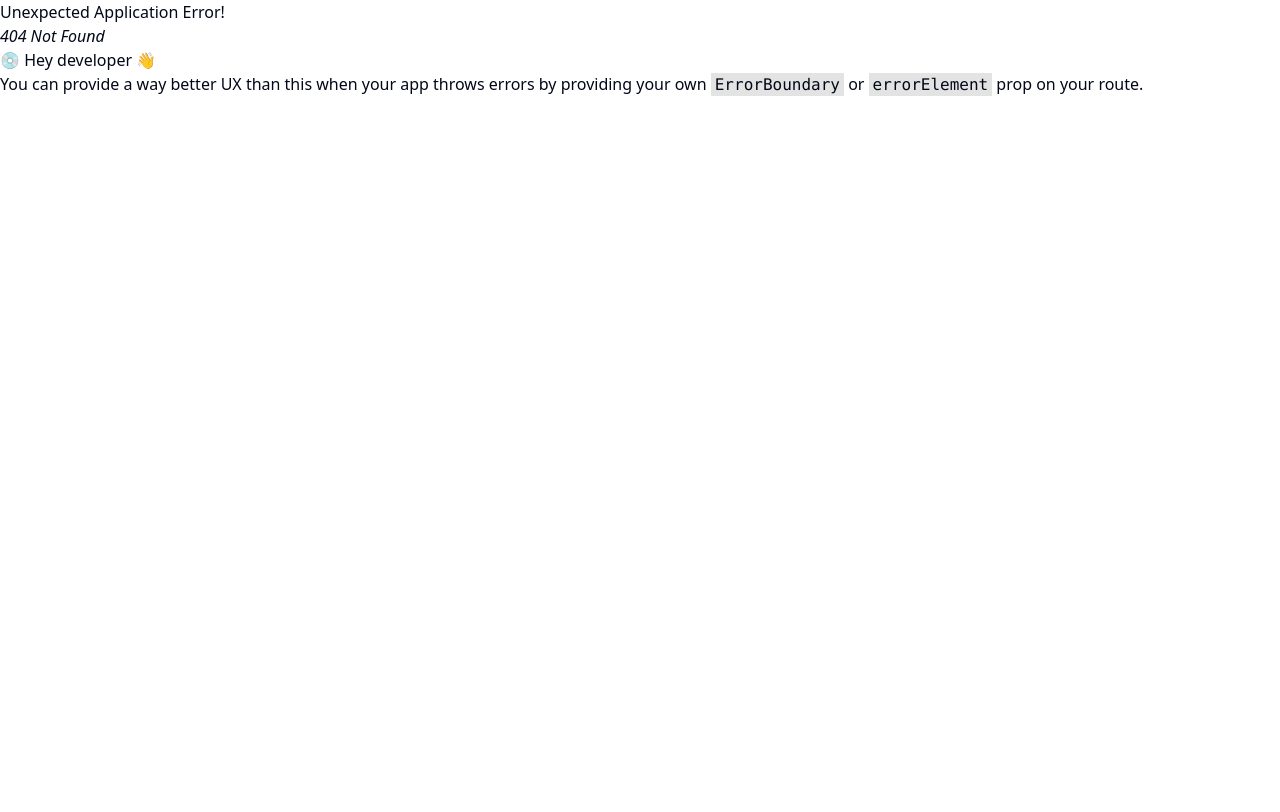
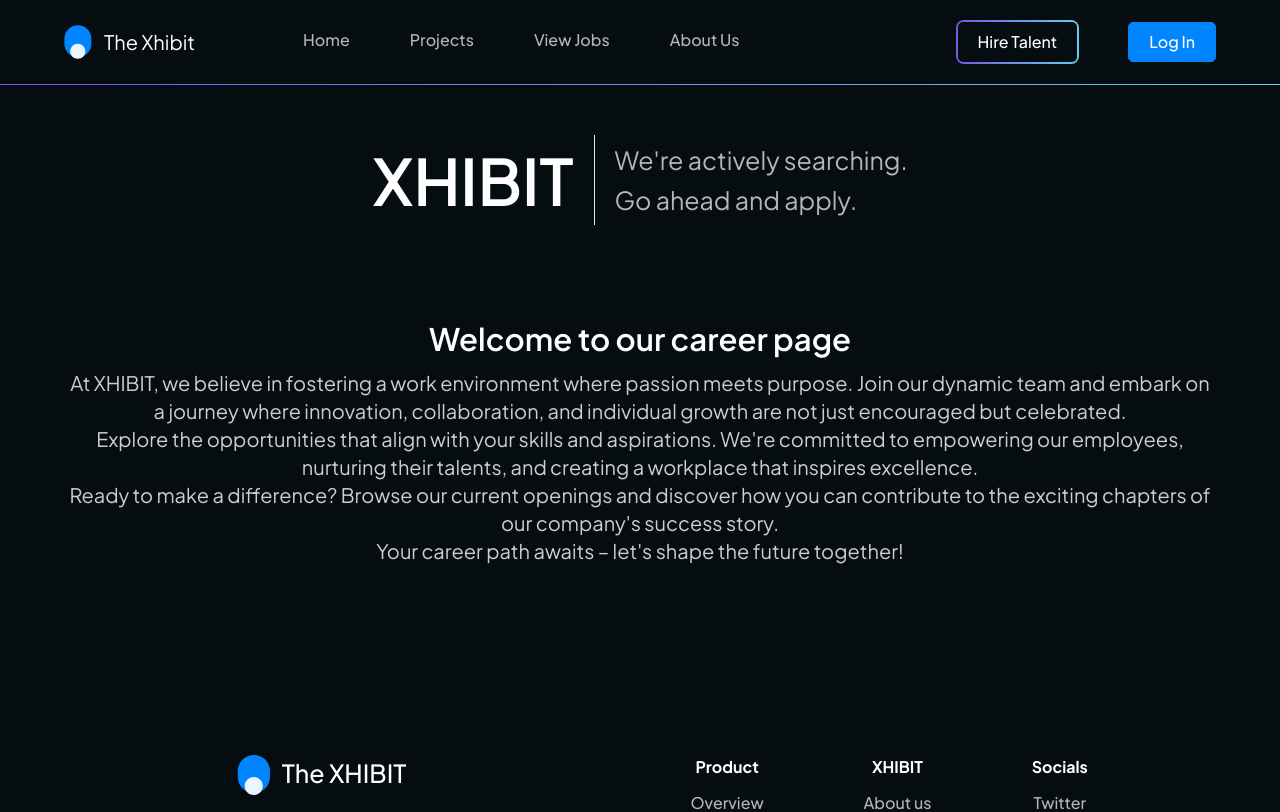
Before and after one commit to phealex/xhibit-social-ui, a React (Vite) app: page /career in a window 1280 px wide. Before the commit this address had no page. Shown: the top 812 px of the page. Built offline with nearby package versions, Linux system fonts and the light colour scheme.

Commit message:
Career page done

```diff
--- a/src/App.tsx
+++ b/src/App.tsx
@@ -12,6 +12,7 @@ import Jobs from "./pages/jobs/Jobs";
 import About from "./pages/about/About";
 import Pricing from "./pages/pricing/Pricing";
 import { useEffect } from "react";
+import Career from "./pages/career/Career";
 
 function App() {
   const HomeLayout = () => {
@@ -54,6 +55,10 @@ function App() {
           path: "/pricing",
           element: <Pricing />,
         },
+        {
+          path: "/career",
+          element: <Career />,
+        }
       ],
     },
   ]);
--- a/src/components/ui/separator.tsx
+++ b/src/components/ui/separator.tsx
@@ -17,7 +17,7 @@ const Separator = React.forwardRef<
       orientation={orientation}
       className={cn(
         "shrink-0 bg-border",
-        orientation === "horizontal" ? "h-[1px] w-full" : "h-full w-[1px]",
+        orientation === "horizontal" ? "h-[1px] w-full" : "w-[1px]",
         className
       )}
       {...props}
--- /dev/null
+++ b/src/pages/career/Career.tsx
@@ -0,0 +1,44 @@
+import { Separator } from "@/components/ui/separator";
+import { FC } from "react";
+
+const Career: FC = () => {
+  return (
+    <div className=" bg-home_gradient w-full py-[50px]">
+      <div className="flex flex-col gap-[100px] w-[90%]  mx-auto">
+        <div className="flex justify-between md:justify-center md:gap-5">
+          <h1 className="text-[31px] font-Jakarta text-white leading-[44px] lg:text-[64px] lg:leading-[90px] font-semibold">
+            XHIBIT
+          </h1>
+          <Separator orientation="vertical" className=" text-white " />
+          <div className="flex flex-col gap-1 lg:my-auto">
+            <p className=" text-white/70 font-Jakarta text-[16px] lg:text-[25px] leading-9 font-normal">
+              We're actively searching.
+            </p>
+            <p className=" text-white/70 font-Jakarta text-[16px] lg:text-[25px] leading-9 font-normal">
+              Go ahead and apply.
+            </p>
+          </div>
+        </div>
+        <div className="flex flex-col gap-4">
+          <h1 className=" text-center text-white font-Jakarta font-semibold text-[20px] md:text-[31px] leading-7 ">
+            Welcome to our career page
+          </h1>
+          <p className=" font-Jakarta text-white/80 text-[20px] leading-7 font-normal text-center">
+            At XHIBIT, we believe in fostering a work environment where passion
+            meets purpose. Join our dynamic team and embark on a journey where
+            innovation, collaboration, and individual growth are not just
+            encouraged but celebrated. <br/> Explore the opportunities that align with
+            your skills and aspirations. We're committed to empowering our
+            employees, nurturing their talents, and creating a workplace that
+            inspires excellence. <br /> Ready to make a difference? Browse our current
+            openings and discover how you can contribute to the exciting
+            chapters of our company's success story. <br/> Your career path awaits –
+            let's shape the future together!
+          </p>
+        </div>
+      </div>
+    </div>
+  );
+};
+
+export default Career;
```
